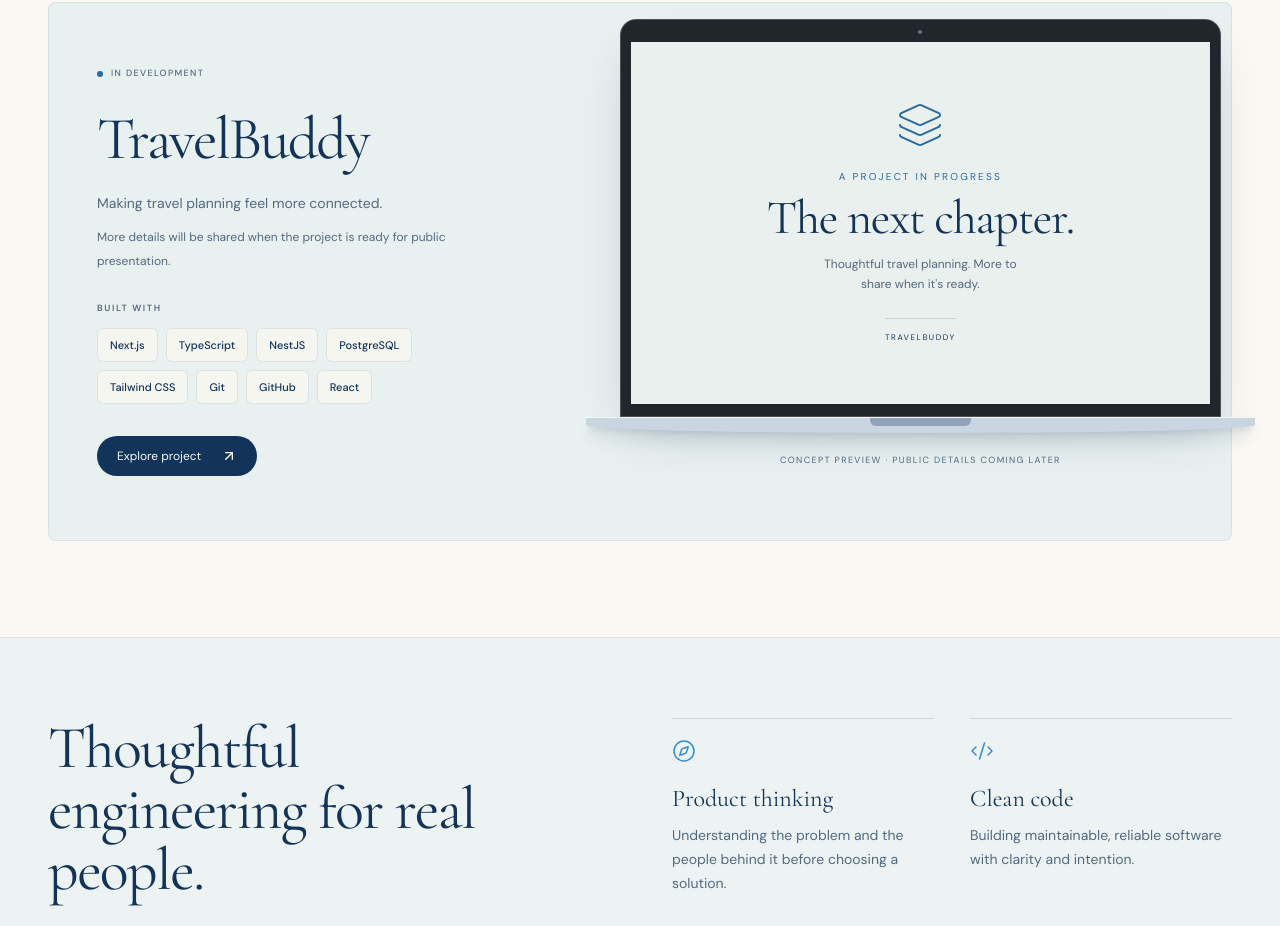
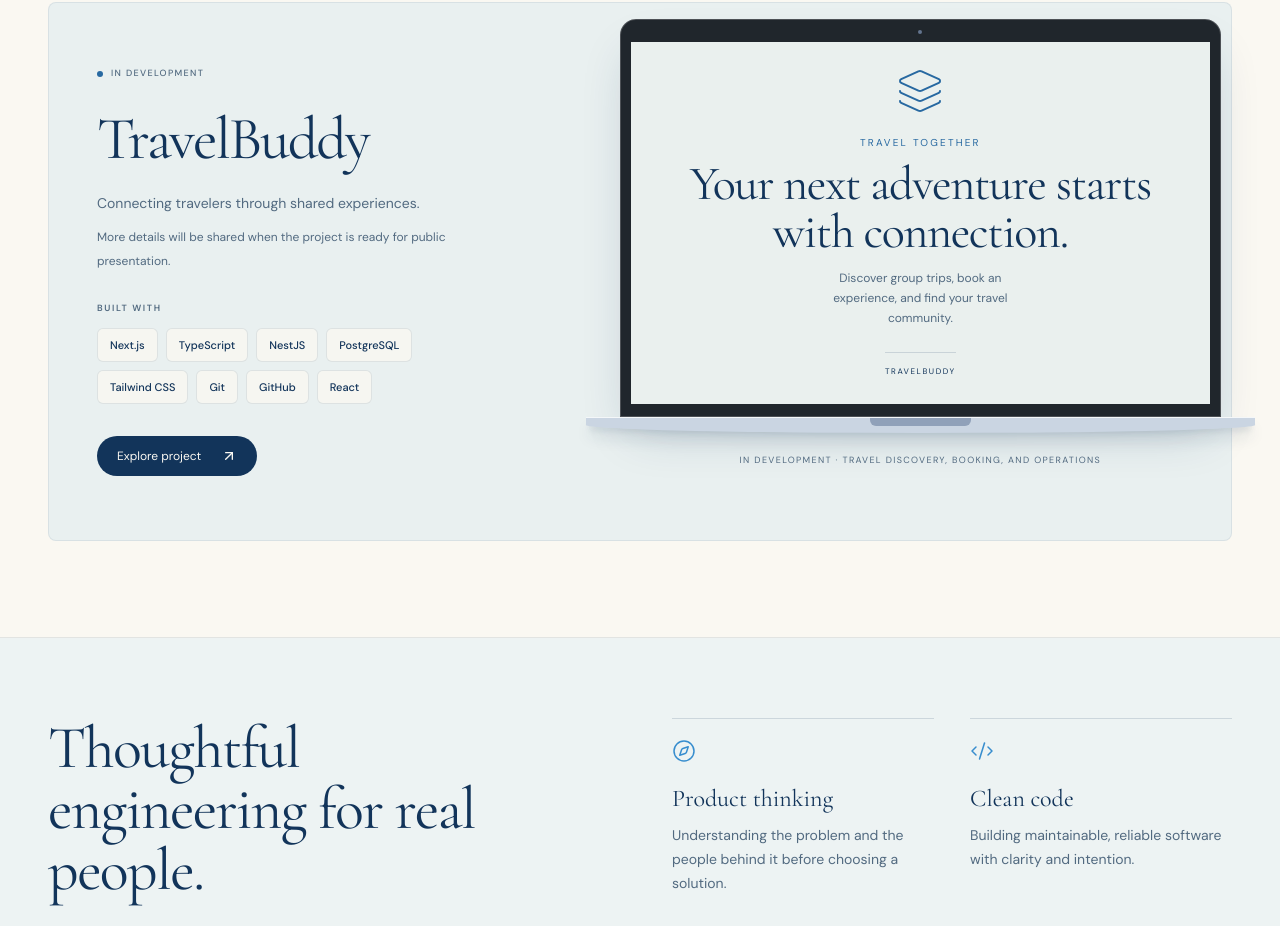
Before and after one commit to emmanuelakinj/new-portfolio, a Next.js app: page / in a window 1280 px wide. Shown: the part 2013-2939 px from the top of the page. Built offline with nearby package versions, Linux system fonts and the light colour scheme.

Commit message:
fix: update travelbuddy info

```diff
--- a/data/projects.ts
+++ b/data/projects.ts
@@ -85,9 +85,9 @@ export const projects: Project[] = [
   id: "travelbuddy",
   title: "TravelBuddy",
   status: "in-development",
-    summary: "Making travel planning feel more connected.",
+  summary: "Connecting travelers through shared experiences.",
   description:
-      "A travel project focused on making it easier to plan and organize trips. More details will be shared when the project is ready for public presentation.",
+    "A full-stack travel platform for discovering group trips, booking experiences, and joining a travel community. TravelBuddy brings the customer booking journey and the team's day-to-day operations into one connected system.",
   technologies: [
     "nextjs",
     "typescript",
@@ -103,27 +103,30 @@ export const projects: Project[] = [
   image: "/travelbuddy.png",
   caseStudy: {
     timeline: "Ongoing",
-      type: "Web application",
+    type: "Full-stack web application",
     problem:
-        "Planning a trip can mean keeping track of ideas, destinations, and details in different places. TravelBuddy explores how to make that process feel more connected.",
+      "Group travel involves more than choosing a destination. Travelers need clear trip information and a straightforward booking experience, while organizers need to manage availability, payments, and customer records.",
     approach:
-        "I'm working toward a thoughtful travel planning experience, with a focus on clear interfaces and making it easier to organize a trip. The project is still in development, with more details to share as it takes shape.",
-      featuresLabel: "Project focus",
+      "I'm building a public-facing travel website alongside a dedicated admin workspace, backed by a NestJS API and PostgreSQL database. The work connects trip discovery with booking and Paystack checkout, while giving administrators tools to manage trips, review payments, and track activity.",
+    featuresLabel: "Core capabilities",
     features: [
-        "Connected travel planning",
-        "Organizing trip ideas and details",
-        "Clear, thoughtful user experience",
+      "Trip discovery with detailed experience pages",
+      "Booking and ticket availability management",
+      "Paystack checkout and payment verification",
+      "Admin payment review and verified refund tracking",
+      "Travel community membership through the Tribe",
+      "Role-based administration, analytics, and notifications",
     ],
-      note: "More journeys. More possibilities.",
+    note: "Shared experiences. New connections. More places to go.",
   },
   showcaseTone: "cool",
   preview: {
-      caption: "Concept preview · Public details coming later",
+    caption: "In development · Travel discovery, booking, and operations",
     placeholder: {
-        eyebrow: "A project in progress",
-        heading: "The next chapter.",
+      eyebrow: "Travel together",
+      heading: "Your next adventure starts with connection.",
       description:
-          "Thoughtful travel planning. More to share when it's ready.",
+        "Discover group trips, book an experience, and find your travel community.",
     },
   },
 },
```
Lines whose indentation alone changed are shown as unchanged.
